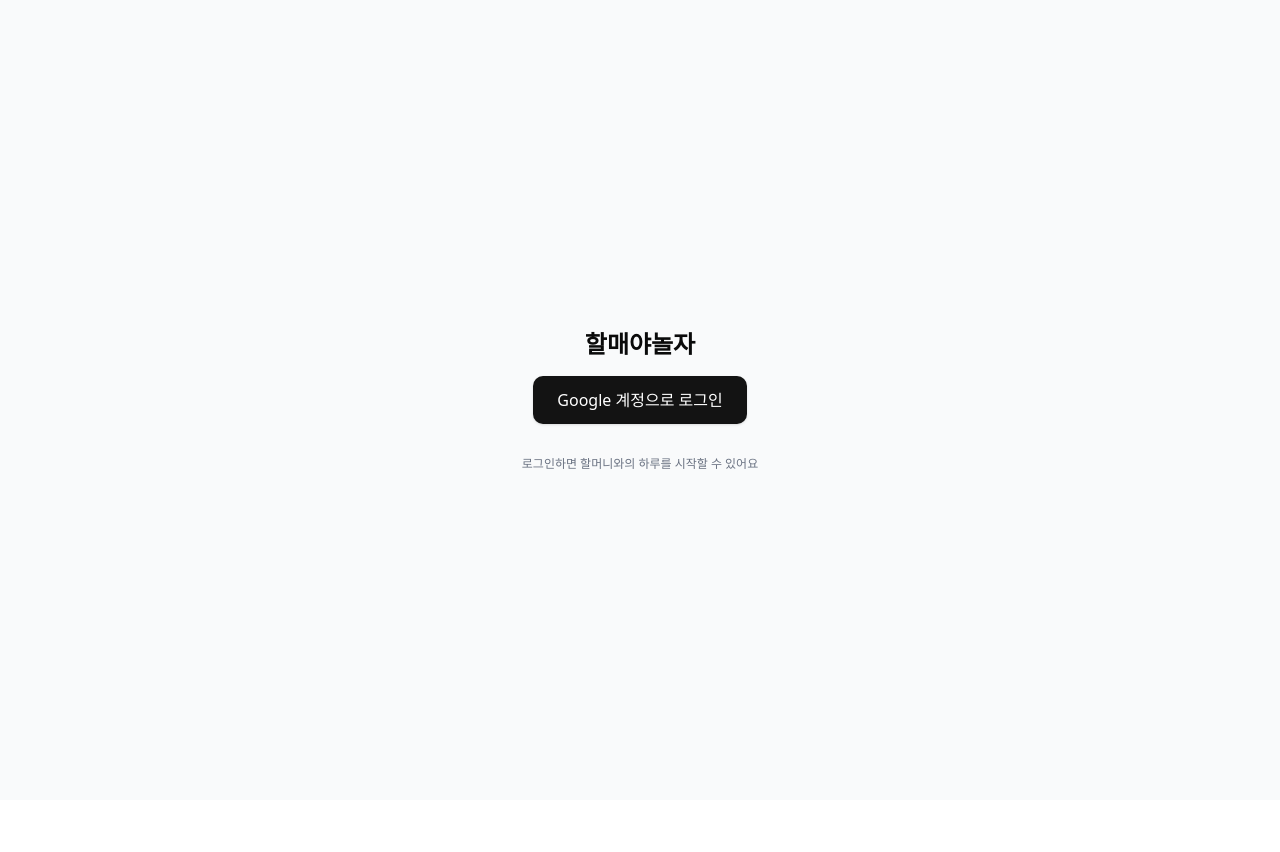
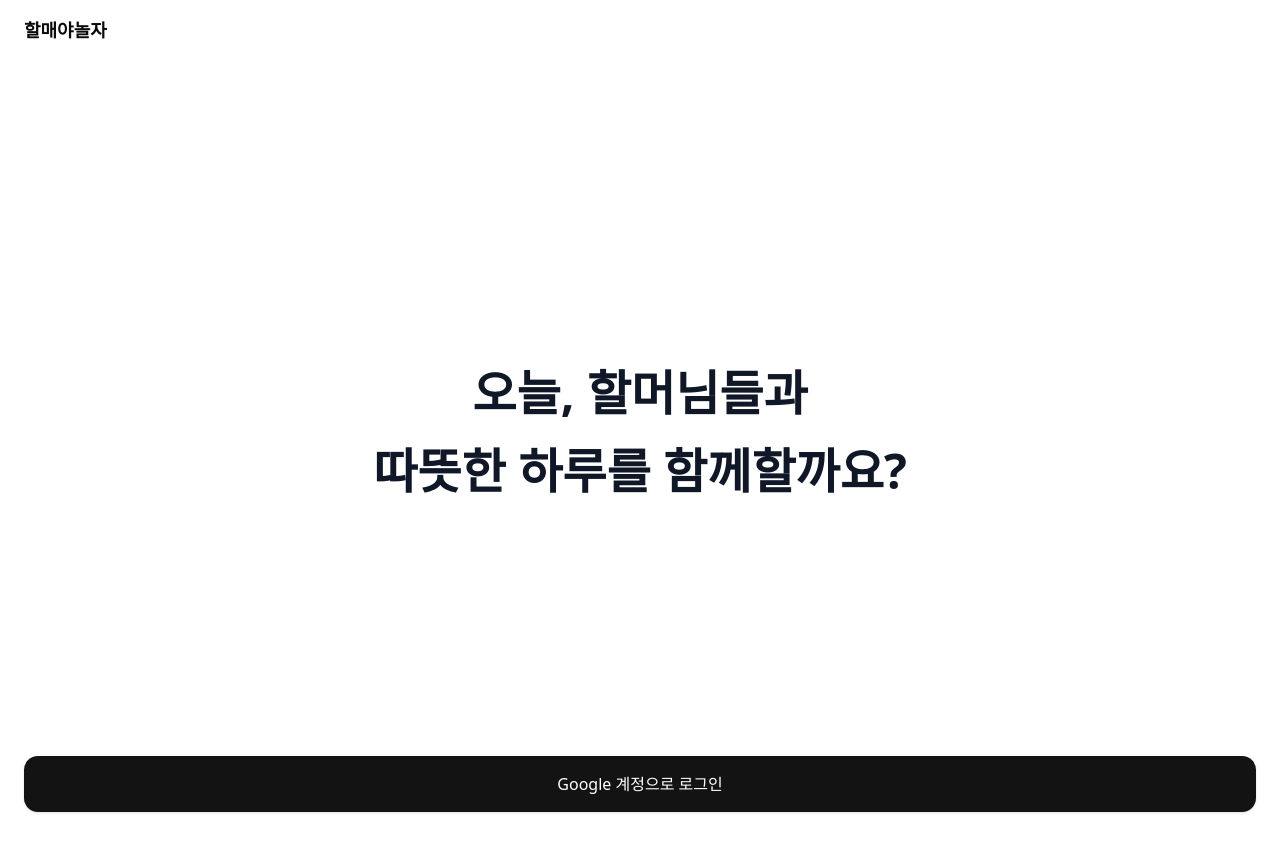
Before and after one commit to Butter-Salt-Flour/Butter-Salt-Flour-FE, a Next.js app: page /login in a window 1280 px wide. Shown: the top 852 px of the page. Before the commit the page ends 800 px from the top, so only its background shows below. Built offline with nearby package versions, Linux system fonts and the light colour scheme.

Commit message:
<Feat> login page no Header 조건부 수정 및 login page 애니메이션 추가

```diff
--- a/src/app/first/page.tsx
+++ b/src/app/first/page.tsx
@@ -7,10 +7,6 @@
 
   return (
     <main className="flex flex-col items-center justify-center h-screen bg-gray-50 px-4">
-      <header className="absolute top-4 left-4 text-sm text-gray-600 font-semibold">
-        할매야놀자
-      </header>
-
       <section className="text-center space-y-4">
         <h1 className="text-4xl md:text-5xl font-bold tracking-tight">
           할매야 놀자
@@ -27,7 +23,7 @@
         </button>
       </section>
 
-      <footer className="absolute bottom-6 text-sm text-gray-400">
+      <footer className="absolute bottom-6 text-2xl text-gray-400">
         “오늘, 할매랑 산책 어때요?”
       </footer>
     </main>
--- a/src/app/layout.tsx
+++ b/src/app/layout.tsx
@@ -1,21 +1,22 @@
-import type { Metadata } from "next";
-import { Geist, Geist_Mono } from "next/font/google";
-import "./globals.css";
-import { Toaster } from "react-hot-toast";
+import type { Metadata } from 'next';
+import { Geist, Geist_Mono } from 'next/font/google';
+import './globals.css';
+import { Toaster } from 'react-hot-toast';
+import { Header } from '@/components/Atomic/Header';
 
 const geistSans = Geist({
-  variable: "--font-geist-sans",
-  subsets: ["latin"],
+  variable: '--font-geist-sans',
+  subsets: ['latin'],
 });
 
 const geistMono = Geist_Mono({
-  variable: "--font-geist-mono",
-  subsets: ["latin"],
+  variable: '--font-geist-mono',
+  subsets: ['latin'],
 });
 
 export const metadata: Metadata = {
-  title: "Create Next App",
-  description: "Generated by create next app",
+  title: 'Create Next App',
+  description: 'Generated by create next app',
 };
 
 export default function RootLayout({
@@ -28,6 +29,7 @@
       <body
         className={`${geistSans.variable} ${geistMono.variable} antialiased`}
       >
+        <Header></Header>
         <Toaster position="top-center" />
         {children}
       </body>
--- a/src/app/login/page.tsx
+++ b/src/app/login/page.tsx
@@ -1,6 +1,7 @@
 'use client';
+
+import React, { useState, useEffect } from 'react';
 import { FirebaseError } from 'firebase/app';
-import React, { useState } from 'react';
 import { GoogleAuthProvider, signInWithPopup } from 'firebase/auth';
 import { useRouter } from 'next/navigation';
 import { auth } from '../../auth/firebase';
@@ -10,8 +11,15 @@
   const router = useRouter();
   const [loading, setLoading] = useState(false);
   const [error, setError] = useState('');
+  const [showText, setShowText] = useState(false);
+  const { setAuth } = useAuthStore();
 
-  const { setAuth } = useAuthStore();
+  useEffect(() => {
+    const timer = setTimeout(() => {
+      setShowText(true);
+    }, 500);
+    return () => clearTimeout(timer);
+  }, []);
 
   const loginWithGoogle = async () => {
     const provider = new GoogleAuthProvider();
@@ -23,18 +31,13 @@
       const user = result.user;
       const idToken = await user.getIdToken();
       const imgUrl = user.photoURL;
-      console.log('✅ 로그인 성공:', user.displayName);
-      console.log(result);
-      console.log('✅ ID Token:', idToken);
 
       setAuth(idToken, user.displayName ?? '', user.email ?? '', imgUrl ?? '');
       router.push('/main');
     } catch (err: unknown) {
       if (err instanceof FirebaseError) {
-        console.error('Firebase 에러:', err.code, err.message);
         setError('로그인에 실패했습니다: ' + err.message);
       } else {
-        console.error(' 알 수 없는 에러:', err);
         setError('알 수 없는 오류가 발생했습니다.');
       }
     } finally {
@@ -43,22 +46,49 @@
   };
 
   return (
-    <div className="flex flex-col items-center justify-center h-screen px-4 bg-gray-50">
-      <h1 className="text-2xl font-bold mb-4">할매야놀자</h1>
+    <div className="flex flex-col justify-between items-center h-screen bg-white px-6 py-12">
+      <div className="flex-1 flex items-center justify-center">
+        {showText && (
+          <h2
+            style={{
+              opacity: 0,
+              animation: 'fadeInUp 2s ease-out forwards',
+            }}
+            className="text-5xl leading-relaxed font-semibold text-center text-gray-900"
+          >
+            오늘, 할머님들과
+            <br />
+            따뜻한 하루를 함께할까요?
+          </h2>
+        )}
+      </div>
 
+      <div className="w-full">
         <button
           onClick={loginWithGoogle}
           disabled={loading}
-        className="bg-black text-white px-6 py-3 rounded-lg shadow hover:bg-gray-800 transition disabled:opacity-50"
+          className="w-full bg-black text-white text-base py-4 rounded-xl shadow hover:bg-gray-800 transition disabled:opacity-50"
         >
           {loading ? '로그인 중...' : 'Google 계정으로 로그인'}
         </button>
 
-      {error && <p className="text-sm text-red-500 mt-4">{error}</p>}
+        {error && (
+          <p className="text-sm text-red-500 mt-4 text-center">{error}</p>
+        )}
+      </div>
 
-      <p className="mt-8 text-gray-500 text-xs">
-        로그인하면 할머니와의 하루를 시작할 수 있어요
-      </p>
+      <style jsx>{`
+        @keyframes fadeInUp {
+          from {
+            opacity: 0;
+            transform: translateY(24px);
+          }
+          to {
+            opacity: 1;
+            transform: translateY(0);
+          }
+        }
+      `}</style>
     </div>
   );
 }
--- /dev/null
+++ b/src/components/Atomic/Header.tsx
@@ -0,0 +1,43 @@
+'use client';
+
+import { useRouter, usePathname } from 'next/navigation';
+import { useAuthStore } from '@/store/useAuthStore';
+import toast from 'react-hot-toast';
+
+export const Header = () => {
+  const router = useRouter();
+  const pathname = usePathname(); // ✅ 현재 경로 가져오기
+  const { isLoggedIn, logout } = useAuthStore();
+
+  const handleAuth = () => {
+    if (isLoggedIn) {
+      logout();
+      toast.success('로그아웃 되었습니다.');
+      router.push('/first');
+    } else {
+      router.push('/login');
+    }
+  };
+
+  const shouldHideAuthButton = pathname === '/first' || pathname === '/login';
+
+  return (
+    <header className="flex items-center justify-between px-6 py-4 bg-white shadow-sm">
+      <h1
+        className="text-lg font-semibold cursor-pointer"
+        onClick={() => router.push('/first')} //header click 시 어디로?
+      >
+        할매야놀자
+      </h1>
+
+      {!shouldHideAuthButton && (
+        <button
+          onClick={handleAuth}
+          className="text-sm text-gray-600 hover:text-black transition"
+        >
+          {isLoggedIn ? '로그아웃' : '로그인'}
+        </button>
+      )}
+    </header>
+  );
+};
```
Lines whose indentation alone changed are shown as unchanged.
